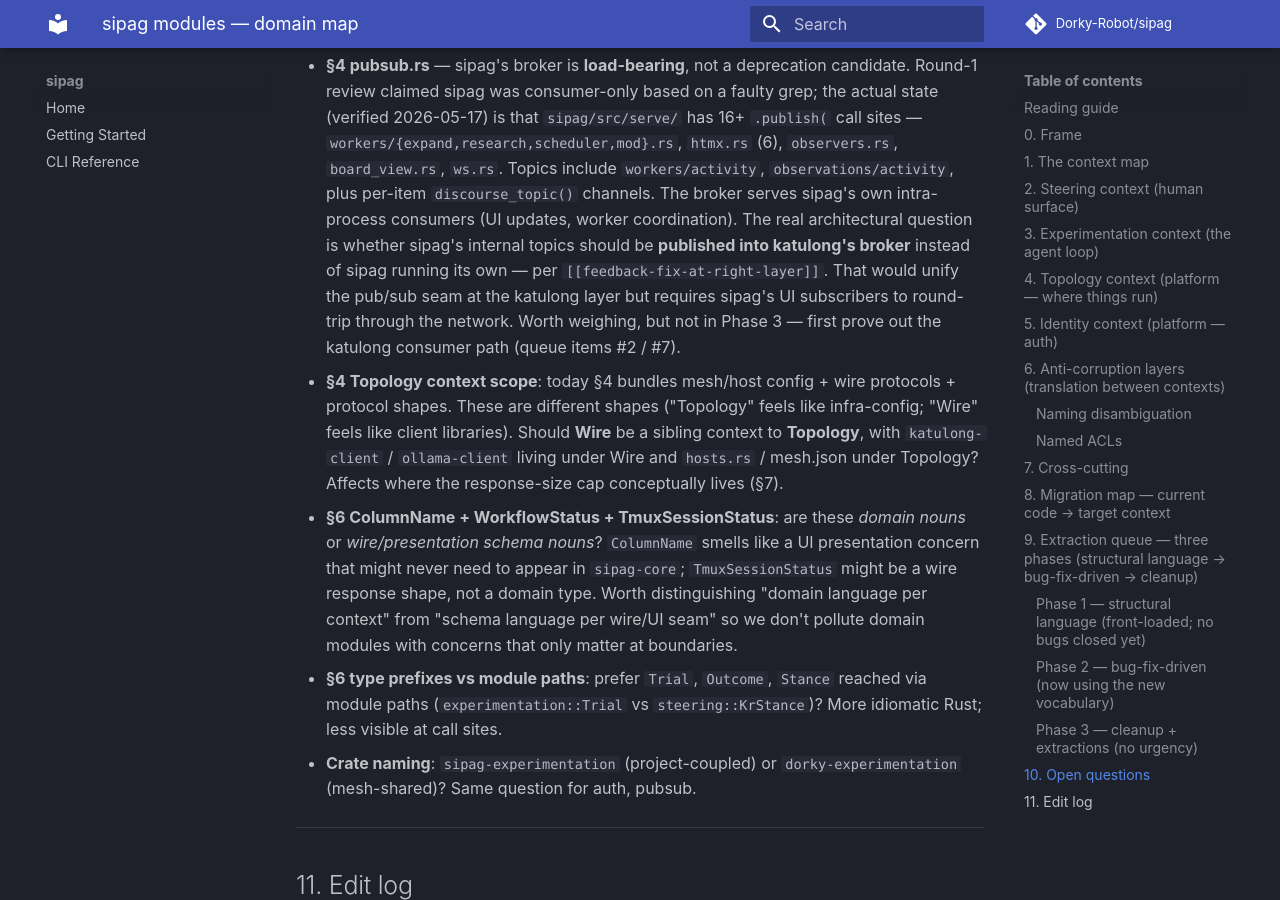
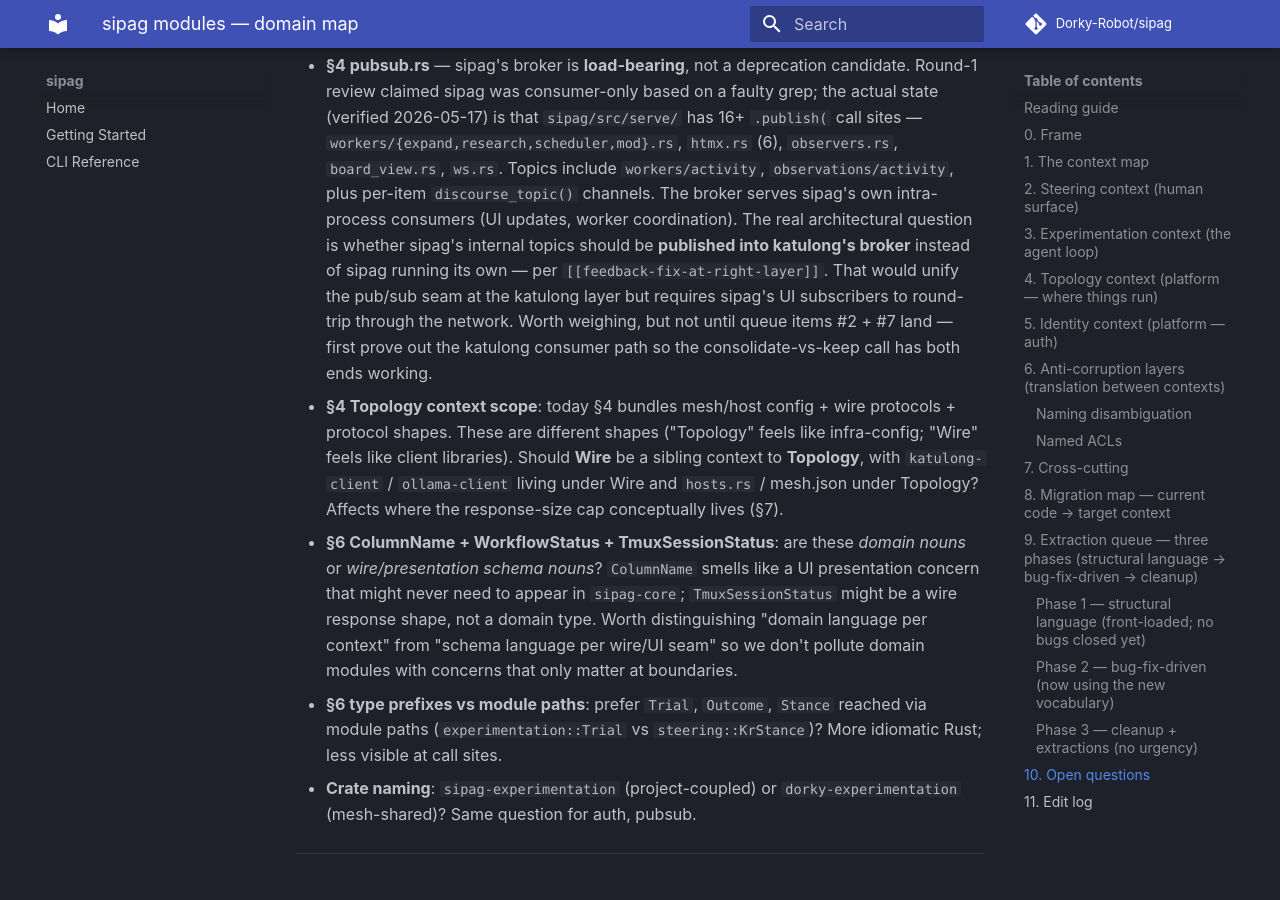
Before and after one commit to Dorky-Robot/sipag, an MkDocs documentation site: the page built from docs/modules.md, in a window 1280 px wide and 900 px high, scrolled down 13481 px. Built offline with MkDocs 1.6.1 and Material for MkDocs 9.7.7, drawn with Linux system fonts in a browser that asks for light colours; comment, search, counter and statistics services are not loaded.

Commit message:
fix(round 3): align §10 pubsub wording with §9 #16 placement
Round-3 review caught a one-line contradiction: §10 said "not in Phase 3"
but §9 #16 places the pubsub-future decision IN Phase 3. The architectural
intent (defer until queue items #2 + #7 land) was the same everywhere;
only the literal phrase contradicted §9's placement. Reworded to match.

Pure phrasing fix; no semantic change.

```diff
--- a/docs/modules.md
+++ b/docs/modules.md
@@ -300,7 +300,7 @@ The trade-off: Phase 1 PRs don't close open bugs. They earn their keep by making
 - **§3 IteratePolicy plug shape**: trait with a `decide(experiment, outcome) -> NextAction` method, or richer (multi-step planning)?
 - **§3 workers/**: relationship to `observe` / `iterate`. Are `expand`/`research`/`scheduler` background-triggered iteration policies, or a separate kind of work?
 - **§4 hosts.rs vs mesh.json**: overlapping topology configs. One source of truth or two?
-- **§4 pubsub.rs** — sipag's broker is **load-bearing**, not a deprecation candidate. Round-1 review claimed sipag was consumer-only based on a faulty grep; the actual state (verified 2026-05-17) is that `sipag/src/serve/` has 16+ `.publish(` call sites — `workers/{expand,research,scheduler,mod}.rs`, `htmx.rs` (6), `observers.rs`, `board_view.rs`, `ws.rs`. Topics include `workers/activity`, `observations/activity`, plus per-item `discourse_topic()` channels. The broker serves sipag's own intra-process consumers (UI updates, worker coordination). The real architectural question is whether sipag's internal topics should be **published into katulong's broker** instead of sipag running its own — per `[[feedback-fix-at-right-layer]]`. That would unify the pub/sub seam at the katulong layer but requires sipag's UI subscribers to round-trip through the network. Worth weighing, but not in Phase 3 — first prove out the katulong consumer path (queue items #2 / #7).
+- **§4 pubsub.rs** — sipag's broker is **load-bearing**, not a deprecation candidate. Round-1 review claimed sipag was consumer-only based on a faulty grep; the actual state (verified 2026-05-17) is that `sipag/src/serve/` has 16+ `.publish(` call sites — `workers/{expand,research,scheduler,mod}.rs`, `htmx.rs` (6), `observers.rs`, `board_view.rs`, `ws.rs`. Topics include `workers/activity`, `observations/activity`, plus per-item `discourse_topic()` channels. The broker serves sipag's own intra-process consumers (UI updates, worker coordination). The real architectural question is whether sipag's internal topics should be **published into katulong's broker** instead of sipag running its own — per `[[feedback-fix-at-right-layer]]`. That would unify the pub/sub seam at the katulong layer but requires sipag's UI subscribers to round-trip through the network. Worth weighing, but not until queue items #2 + #7 land — first prove out the katulong consumer path so the consolidate-vs-keep call has both ends working.
 - **§4 Topology context scope**: today §4 bundles mesh/host config + wire protocols + protocol shapes. These are different shapes ("Topology" feels like infra-config; "Wire" feels like client libraries). Should **Wire** be a sibling context to **Topology**, with `katulong-client` / `ollama-client` living under Wire and `hosts.rs` / mesh.json under Topology? Affects where the response-size cap conceptually lives (§7).
 - **§6 ColumnName + WorkflowStatus + TmuxSessionStatus**: are these *domain nouns* or *wire/presentation schema nouns*? `ColumnName` smells like a UI presentation concern that might never need to appear in `sipag-core`; `TmuxSessionStatus` might be a wire response shape, not a domain type. Worth distinguishing "domain language per context" from "schema language per wire/UI seam" so we don't pollute domain modules with concerns that only matter at boundaries.
 - **§6 type prefixes vs module paths**: prefer `Trial`, `Outcome`, `Stance` reached via module paths (`experimentation::Trial` vs `steering::KrStance`)? More idiomatic Rust; less visible at call sites.
```
